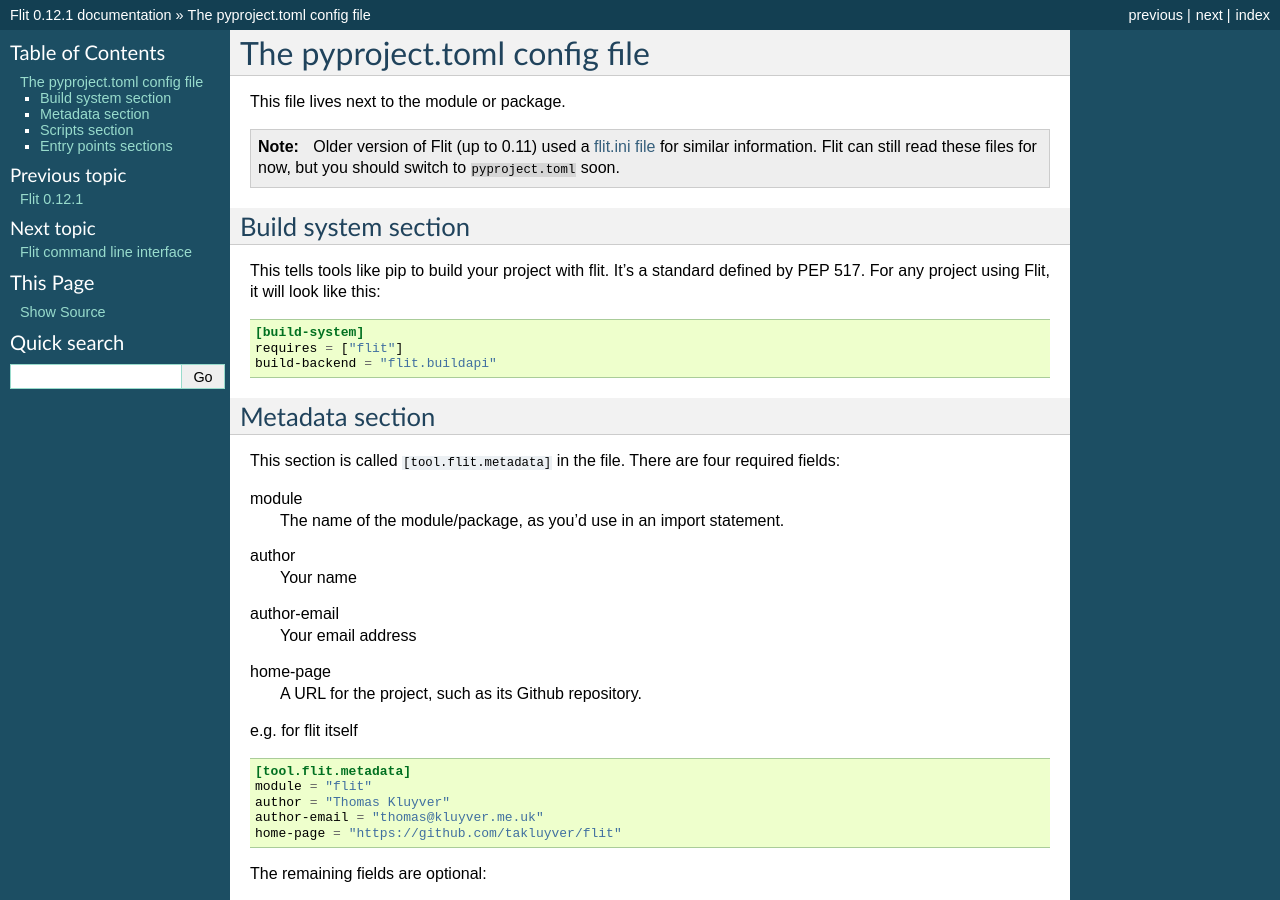
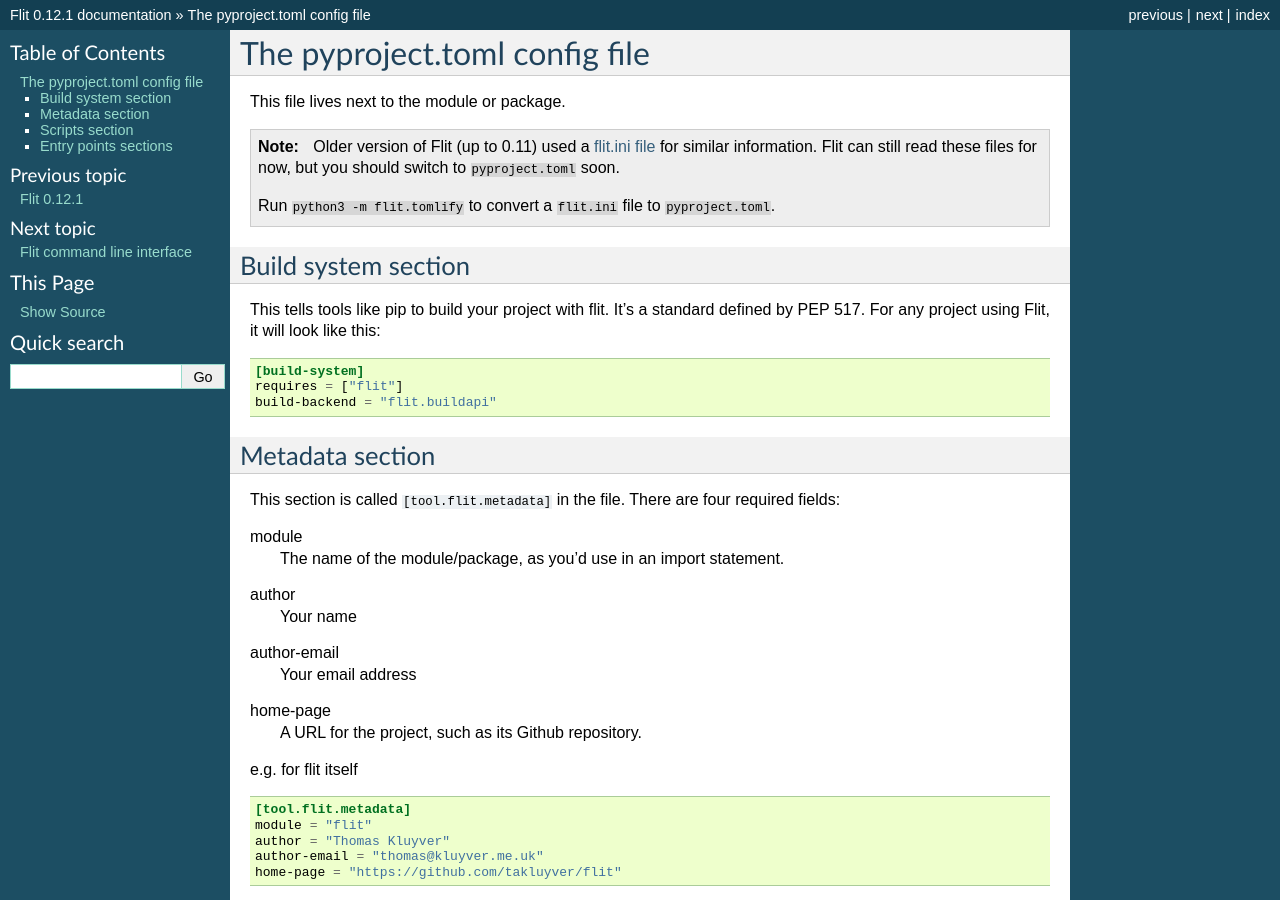
Before and after one commit to pypa/flit, a Sphinx documentation site: the page built from doc/pyproject_toml.rst, in a window 1280 px wide and 900 px high. Built offline with Sphinx 7.4.7, drawn with Linux system fonts in a browser that asks for light colours.

Commit message:
Document conversion tool

```diff
--- a/doc/pyproject_toml.rst
+++ b/doc/pyproject_toml.rst
@@ -8,6 +8,9 @@
    Older version of Flit (up to 0.11) used a :doc:`flit.ini file <flit_ini>` for
    similar information. Flit can still read these files for now, but you should
    switch to ``pyproject.toml`` soon.
+
+   Run ``python3 -m flit.tomlify`` to convert a ``flit.ini`` file to
+   ``pyproject.toml``.
 
 Build system section
 --------------------
```
